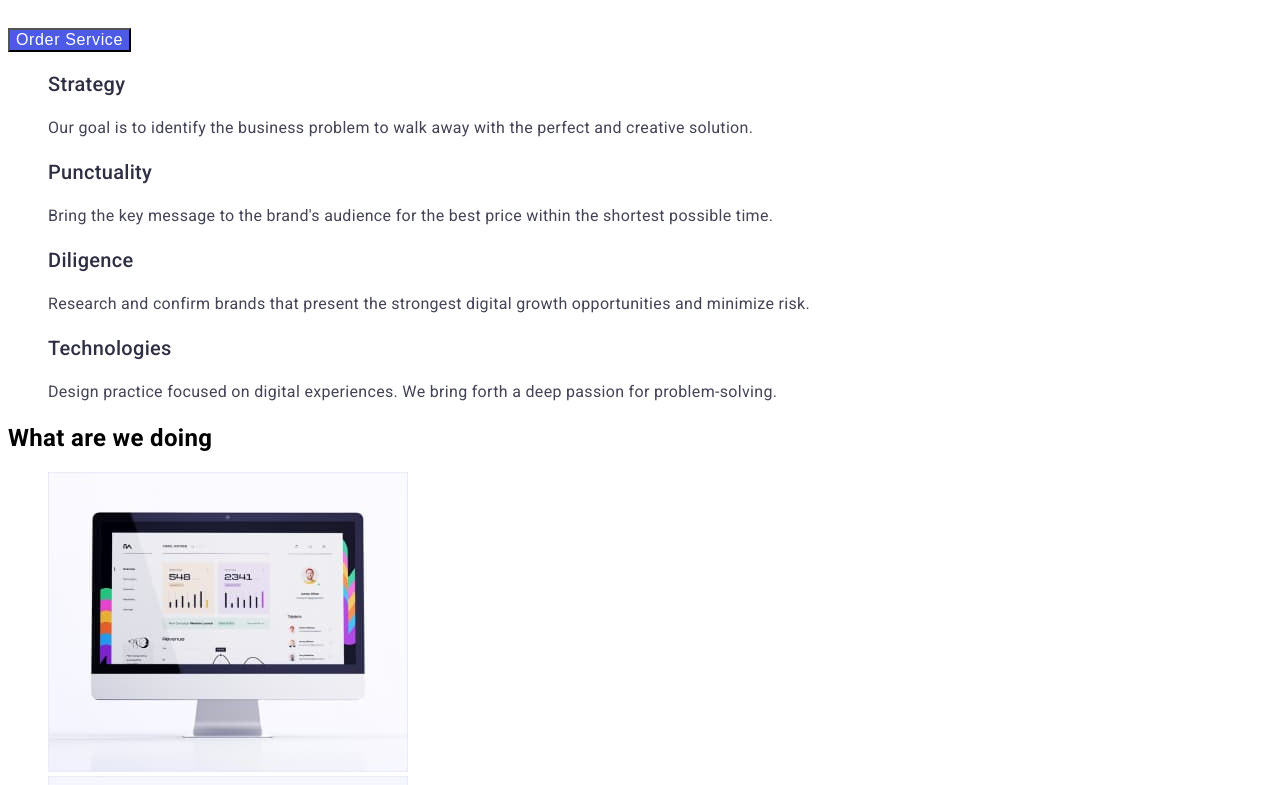
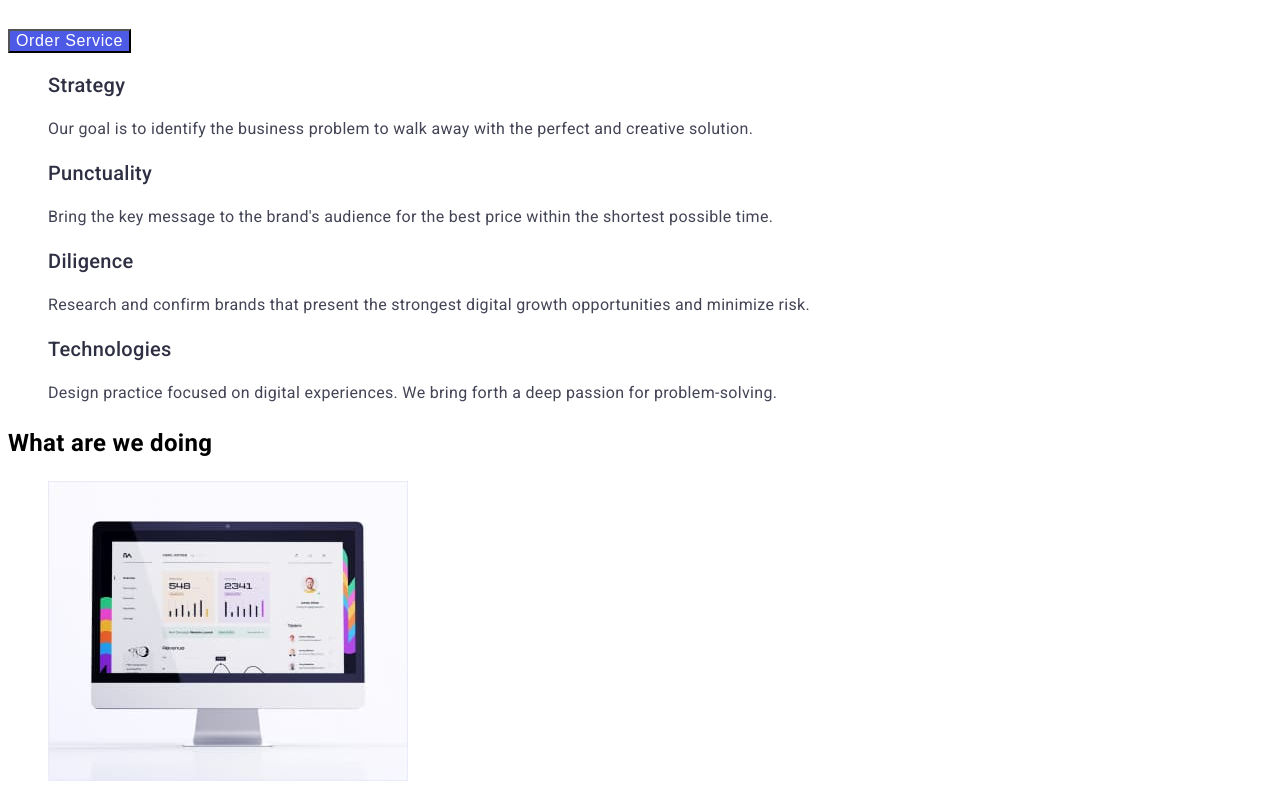
Before and after one commit to NikitinaAlina/goit-markup-hw-02, a plain HTML site: page index.html in a window 1280 px wide. Shown: the part 309-1094 px from the top of the page. Drawn offline with Linux system fonts and the light colour scheme.

Commit message:
Update styles.css

```diff
--- a/css/styles.css
+++ b/css/styles.css
@@ -3,6 +3,7 @@ body {
   font-style: normal;
   letter-spacing: 0.02em;
   font-weight: 400;
+  line-height: 1.5;
 }
 a,
 li {
@@ -30,7 +31,6 @@ li {
 .link-item {
   font-weight: 500;
   font-size: 16px;
-  line-height: 1.5;
   color: #2e2f42;
   text-decoration: none;
 }
@@ -57,7 +57,6 @@ li {
 .contact-number {
   font-style: normal;
   font-size: 16px;
-  line-height: 1.5;
   letter-spacing: 0.02em;
   color: #434455;
 }
@@ -83,7 +82,6 @@ li {
 .btn {
   font-weight: 500;
   font-size: 16px;
-  line-height: 1, 5;
   display: flex;
   align-items: center;
   letter-spacing: 0.04em;
@@ -101,7 +99,6 @@ li {
   font-style: normal;
   font-weight: 500;
   font-size: 16px;
-  line-height: 1.5;
   display: flex;
   align-items: center;
   text-align: center;
@@ -127,7 +124,6 @@ li {
 .text-menu,
 .portfolio-menu {
   font-size: 16px;
-  line-height: 1.5;
   color: #434455;
 }
 .project .team {
@@ -148,7 +144,6 @@ li {
 }
 .profession {
   font-size: 16px;
-  line-height: 1.5;
   color: #434455;
 }
 .footer-content {
@@ -171,6 +166,5 @@ li {
 }
 .text-footer {
   font-size: 16px;
-  line-height: 1.5;
   color: #e7e9fc;
 }
```
